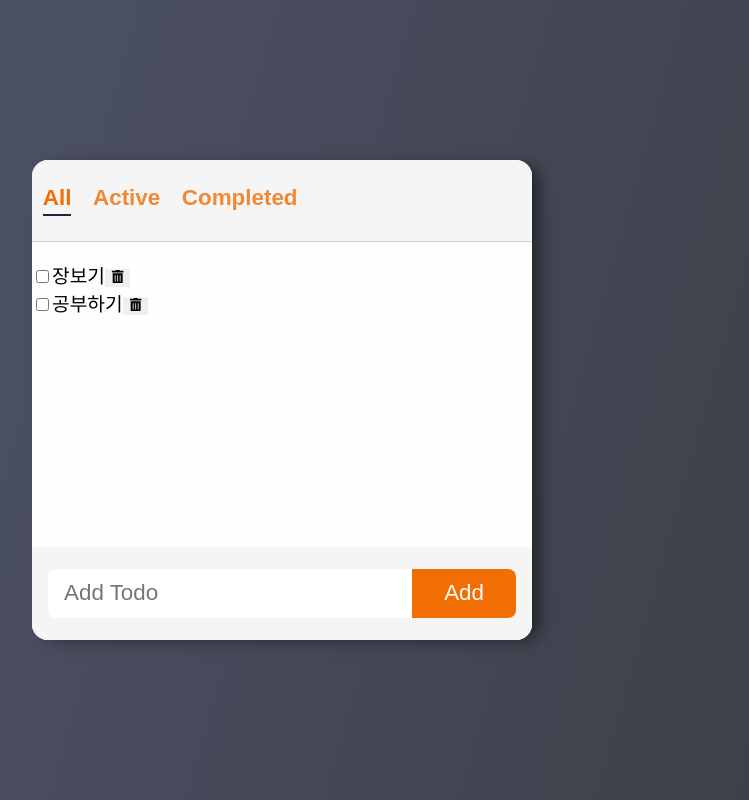
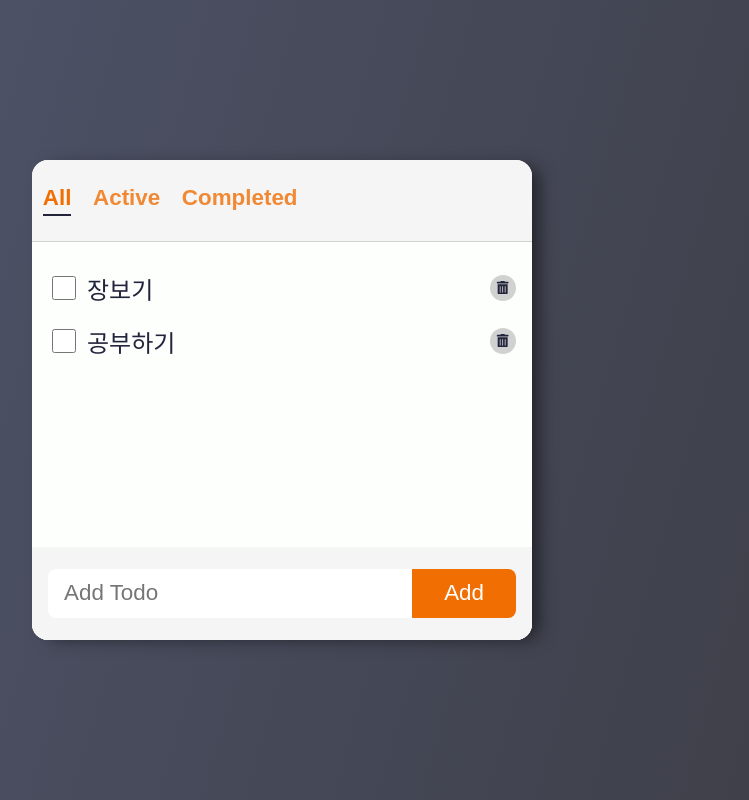
Before and after one commit to hyunzsu/todolist-react, a React (Create React App) app: page / in a window 1280 px wide. Shown: the whole page, without its empty margins (358-1107 px from the left). Built offline with nearby package versions, Linux system fonts and the light colour scheme.

Commit message:
[🎨스타일] 투두 아이템 스타일링

```diff
--- a/src/components/AddTodo/AddTodo.module.css
+++ b/src/components/AddTodo/AddTodo.module.css
@@ -6,7 +6,8 @@
 }
 
 .input {
-  flex: 1 0 auto;
+  /* flex: 1 0 auto; */
+  flex-grow: 1;
   font-size: 1.4rem;
   padding: 0.7rem 1rem;
   border: none;
--- a/src/components/Todo/Todo.jsx
+++ b/src/components/Todo/Todo.jsx
@@ -1,5 +1,6 @@
 import React from 'react';
 import { FaTrashAlt } from 'react-icons/fa';
+import styles from './Todo.module.css';
 
 export default function Todo({ todo, onUpdate, onDelete }) {
   const { text, status } = todo;
@@ -9,17 +10,22 @@
   const handleDelete = () => onDelete(todo);
 
   return (
-    <li>
+    <li className={styles.todo}>
       <input
+        className={styles.checkbox}
         type='checkbox'
         id='checkbox'
         checked={status === 'completed'}
         onChange={handleChange}
       />
-      <label htmlFor='checkbox'>{text}</label>
-      <button onClick={handleDelete}>
-        <FaTrashAlt />
-      </button>
+      <label htmlFor='checkbox' className={styles.text}>
+        {text}
+      </label>
+      <span className={styles.icon}>
+        <button onClick={handleDelete} className={styles.button}>
+          <FaTrashAlt />
+        </button>
+      </span>
     </li>
   );
 }
--- /dev/null
+++ b/src/components/Todo/Todo.module.css
@@ -0,0 +1,37 @@
+.todo {
+  display: flex;
+  justify-content: space-between;
+  align-items: center;
+  padding: 0.5rem 1rem;
+  margin: 0.1rem 0;
+  color: var(--color-text);
+}
+
+.checkbox {
+  width: 1.5rem;
+  height: 1.5rem;
+}
+
+.text {
+  flex-grow: 1;
+  margin-left: 0.5rem;
+  font-size: 1.5rem;
+}
+
+.icon {
+  width: 26px;
+  height: 26px;
+  background-color: var(--color-grey);
+  border-radius: 100%;
+  transition: all 150ms ease-out;
+}
+
+.icon:hover {
+  background-color: var(--color-accent);
+  transform: rotate(15deg) scale(1.2);
+}
+
+.button {
+  color: var(--color-text);
+  background-color: transparent;
+}
--- a/src/components/TodoList/TodoList.module.css
+++ b/src/components/TodoList/TodoList.module.css
@@ -1,11 +1,13 @@
 .container {
   height: 100%;
+  min-height: 0; /* flex에서 min-height: 100%로 지정되어있어 화면 밀려나감 */
   display: flex;
   flex-direction: column;
   background-color: var(--color-bg);
 }
 
 .list {
-  flex: 1 1 auto;
+  /* flex: 1 1 auto; */
+  flex-grow: 1;
   overflow-y: auto;
 }
--- a/src/index.css
+++ b/src/index.css
@@ -5,6 +5,7 @@
   --color-text: #22243b;
   --color-accent: #f16e03;
   --color-white: #fff;
+  --color-scrollbar: #aaa7a7;
 }
 
 body {
@@ -20,6 +21,7 @@
   justify-content: center;
   align-items: center;
   font-size: 1.2rem;
+  accent-color: var(--color-accent);
   background: rgb(81, 87, 111);
   background: linear-gradient(
     106deg,
@@ -60,3 +62,19 @@
   outline: none;
   border: none;
 }
+
+::-webkit-scrollbar {
+  width: 0.5rem;
+}
+
+::-webkit-scrollbar-track {
+  background-color: var(--color-bg-dark);
+}
+
+::-webkit-scrollbar-thumb {
+  background-color: var(--color-scrollbar);
+}
+
+::-webkit-scrollbar-thumb:hover {
+  background-color: var(--color-accent);
+}
```
